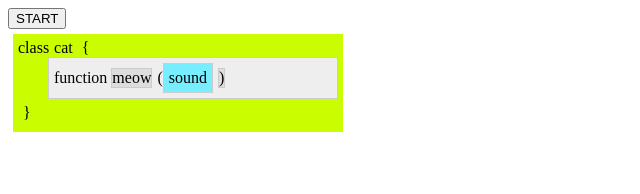
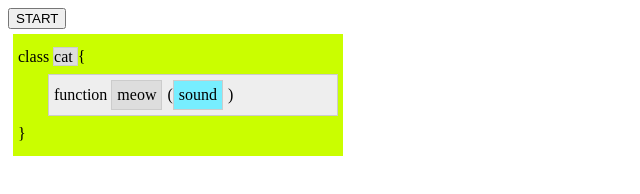
Before and after one commit to mikkoh/voiceStub, a website: page index.html in a window 1280 px wide. Both pictures are taken after a click on the button "START". Shown: the whole page, without its empty margins (0-640 px from the left). Drawn offline with Linux system fonts and the light colour scheme; files whose address does not match are found by name.

Commit message:
Made it so that you cant enter in non word chars

```diff
--- a/css/main.css
+++ b/css/main.css
@@ -8,10 +8,12 @@ body {
 	background-color: #CAFE00;
 	padding: 5px;
 	margin: 5px;
+	line-height: 35px;
 }
 
 .class > .nameContainer {
-	padding: 5px;
+	border: 1px solid #CCC;
+	background-color: #DDD;
 }
 
 
@@ -22,12 +24,14 @@ body {
 	border: 1px solid #CCC;
 	padding: 5px;
 	margin-left: 30px;
+	line-height: normal;
 }
 
 .function > .nameContainer {
 	background-color: #DDD;
 	border: 1px solid #CCC;
 	margin-right: 5px;
+	padding: 5px;
 	display: inline-block;
 }
 
--- a/js/ui/editableFunction.js
+++ b/js/ui/editableFunction.js
@@ -9,8 +9,7 @@ define( function() {
 			.unbind( 'blur', onFinish )
 			.bind( 'click', onClick );
 
-			console.log( $( this ).html() );
-			var nameSplit = $( this ).html().split( /<\/?[^>]*>/).join(' ').split( '\n' ).join( ' ' ).split( ' ' );
+			var nameSplit = $( this ).html().split( /<\/?[^>]*>/).join(' ').split( '\n' ).join( ' ' ).split(/\W/).join(' ').split( ' ' );
 
 			//now we want to camel case this name
 			for( var i = 1, len = nameSplit.length; i < len; i++ ) {
@@ -36,14 +35,12 @@ define( function() {
 					$( this ).blur();
 				break;
 
-				//Space Key
+				//Space key
 				case 32:
 					ev.preventDefault();
 				break;
 			}
 		};
-
-		console.log( this );
 
 		$( this )
 		.attr( 'contenteditable', true )
--- a/js/ui/uiClass.js
+++ b/js/ui/uiClass.js
@@ -11,9 +11,9 @@ define( [ 'lib/jquery', 'ui/uiBase', 'ui/editableFunction' ], function( $, UIBas
 		this.name = initData[ 0 ];
 
 		this.container = $( '<div class="class">' +
-								'class<span class="nameContainer">' + this.name + ' </span>{' +
+								'class <span class="nameContainer">' + this.name + ' </span> {' +
 								'<div id="functionContainer"></div>' +
-								'<div class="nameContainer">}</div>' +
+								'}' +
 							'</div>' );
 
 		this.container.find( '.nameContainer' ).bind( 'click', onEdit );
--- a/js/ui/uiFunction.js
+++ b/js/ui/uiFunction.js
@@ -12,8 +12,7 @@ define( [ 'lib/jquery', 'ui/uiBase', 'ui/editableFunction' ], function( $, UIBas
 
 		this.container = $( '<div class="function">' +
 								'function <span class="nameContainer">' + this.name + '</span>(' +
-								'<div id="parameterContainer"></div>' +
-								'<div class="nameContainer"> ) </div>' +
+								'<div id="parameterContainer"></div>)' +
 							'</div>' );
 
 		this.container.find( '.nameContainer' ).bind( 'click', onEdit );
--- a/js/ui/uiParameter.js
+++ b/js/ui/uiParameter.js
@@ -9,7 +9,7 @@ define( [ 'lib/jquery', 'ui/uiBase', 'ui/editableFunction' ], function( $, UIBas
 	UIParameter.prototype.init = function( initData ) {
 		this.name = initData[ 0 ];
 
-		this.container = $( '<div class="parameter">' + this.name + '</div>' )
+		this.container = $( '<span class="parameter">' + this.name + '</span>' )
 		.bind( 'click', onEdit )
 		.appendTo( this.parentContainer );
 	};
```
